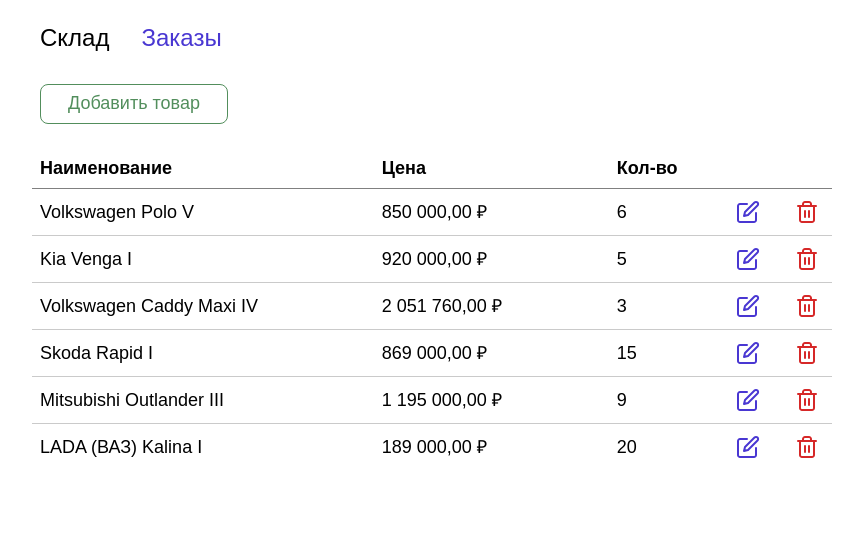
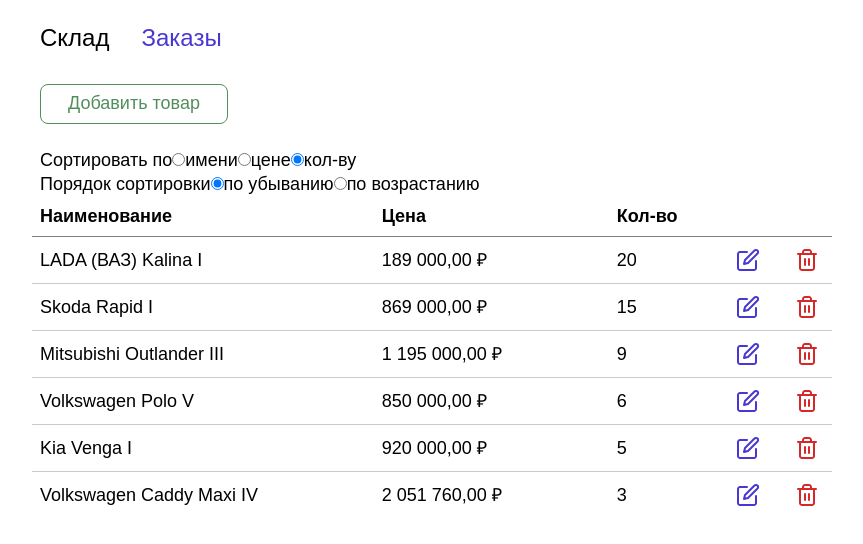
Before and after one commit to staskozin/stock-mpei, a React (Create React App) app: page / in a window 1280 px wide. Shown: the top 544 px of the page, without its empty margins (200-1063 px from the left). Built offline with nearby package versions, Linux system fonts and the light colour scheme.

Commit message:
Реализовал сортировку списка товаров

```diff
--- a/src/components/ProductsTable/index.tsx
+++ b/src/components/ProductsTable/index.tsx
@@ -1,4 +1,4 @@
-import { useState } from 'react'
+import { useEffect, useState } from 'react'
 import Popup from 'reactjs-popup'
 
 import { change, Product, remove } from '../../store/products/productsSlice'
@@ -12,15 +12,69 @@
 import Button from '../UI/Button'
 
 const ProductsTable = (props: { products: Array<Product>, dispatch?: any }) => {
+  const { products, dispatch } = props
   const [name, setName] = useState<string>('')
   const [changingName, setChangingName] = useState<string>('')
   const [price, setPrice] = useState<number>(0)
   const [quantity, setQuantity] = useState<number>(0)
   const [isEditing, setIsEditing] = useState<boolean>(false)
+  const [sortedProducts, setSortedProducts] = useState<Array<Product>>([])
+  const [selectedSort, setSelectedSort] = useState<'name' | 'price' | 'quantity'>('quantity')
+  const [sortOrder, setSortOrder] = useState<'ASC' | 'DESC'>('DESC')
 
-  const { products, dispatch } = props
+  useEffect(() => {
+    setSortedProducts(products.slice().sort(sorts[sortOrder][selectedSort]))
+  }, [products, selectedSort, sortOrder])
+
   return (
     <>
+      <div>
+        <span>Сортировать по</span>
+        <label>
+          <input
+            type='radio'
+            onChange={() => setSelectedSort('name')}
+            checked={selectedSort === 'name'}
+          />
+          <span>имени</span>
+        </label>
+        <label>
+          <input
+            type='radio'
+            onChange={() => setSelectedSort('price')}
+            checked={selectedSort === 'price'}
+          />
+          <span>цене</span>
+        </label>
+        <label>
+          <input
+            type='radio'
+            onChange={() => setSelectedSort('quantity')}
+            checked={selectedSort === 'quantity'}
+          />
+          <span>кол-ву</span>
+        </label>
+      </div>
+      <div>
+        <span>Порядок сортировки</span>
+        <label>
+          <input
+            type='radio'
+            onChange={() => setSortOrder('DESC')}
+            checked={sortOrder === 'DESC'}
+          />
+          <span>по убыванию</span>
+        </label>
+        <label>
+          <input
+            type='radio'
+            onChange={() => setSortOrder('ASC')}
+            checked={sortOrder === 'ASC'}
+          />
+          <span>по возрастанию</span>
+        </label>
+      </div>
+
       {
         products.length ?
           <table className={s.table}>
@@ -41,7 +95,7 @@
               </tr>
             </thead>
             <tbody>
-              {products.map((p: Product) => {
+              {sortedProducts.map((p: Product) => {
                 return (
                   <tr key={p.name}>
                     <td>{p.name}</td>
@@ -118,4 +172,29 @@
   )
 }
 
+const sorts = {
+  'ASC': {
+    name: (a: Product, b: Product) => {
+      if (a.name < b.name)
+        return -1
+      if (a.name > b.name)
+        return 1
+      return 0
+    },
+    price: (a: Product, b: Product) => a.price - b.price,
+    quantity: (a: Product, b: Product) => a.quantity - b.quantity
+  },
+  'DESC': {
+    name: (a: Product, b: Product) => {
+      if (a.name > b.name)
+        return -1
+      if (a.name < b.name)
+        return 1
+      return 0
+    },
+    price: (a: Product, b: Product) => b.price - a.price,
+    quantity: (a: Product, b: Product) => b.quantity - a.quantity
+  }
+}
+
 export default ProductsTable
```
